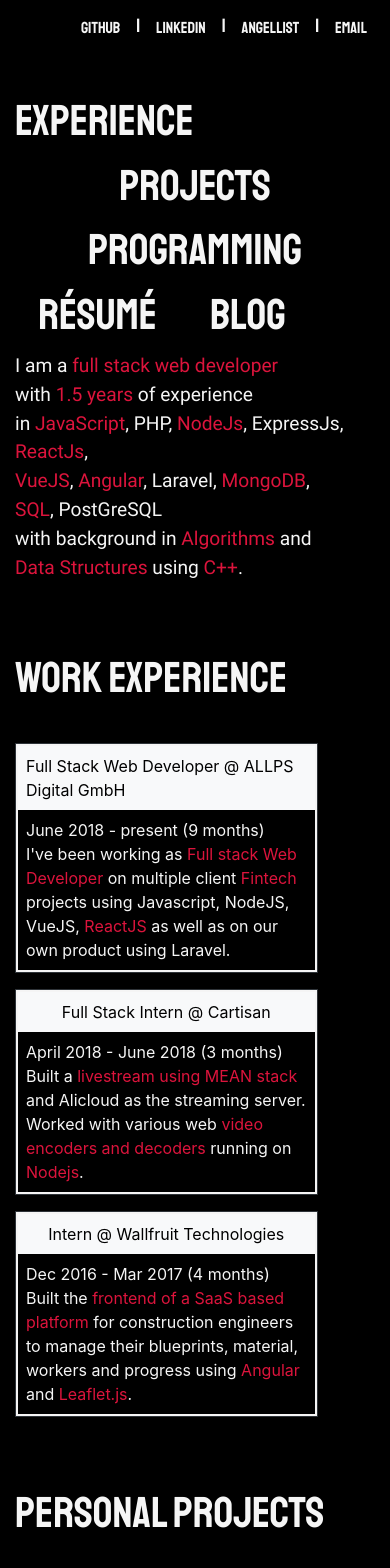
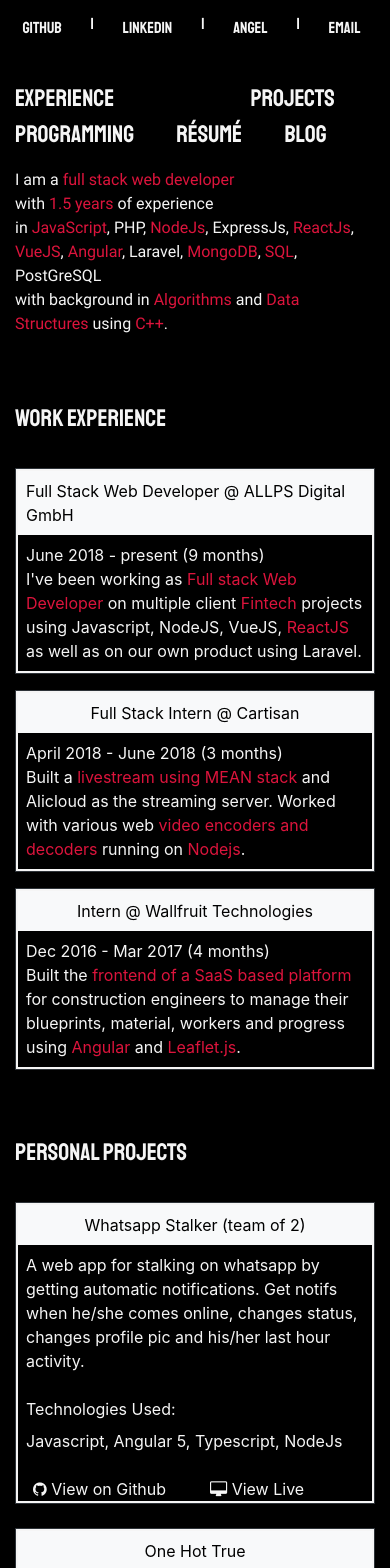
Before and after one commit to strcoder4007/theTownCenter, an Angular app: page / in a window 390 px wide. Shown: the top 1568 px of the page. Built offline with nearby package versions, Linux system fonts and the light colour scheme.

Commit message:
improved Mobile UI:

```diff
--- a/src/app/app.component.html
+++ b/src/app/app.component.html
@@ -1,18 +1,18 @@
 <div class="container-fluid elementToFadeIn">
-    <div class="row mt-3 mr-2">
-      <a class="col offset-md-1 smallFont is-primary staat float-left" href="/"></a>
+    <div class="row mt-3 mr-2 justify-content-around">
+      <a class="col offset-md-1 smallFont is-primary staat float-left d-none d-sm-block" href="/"></a>
       <a class="smallFont is-primary staat float-right ml-3" target="_blank" href="https://github.com/strcoder4007">Github</a>
       <span class="mediumFont staat is-primary float-right ml-3" style="margin-top: -4px">|</span>
       <a class="smallFont is-primary staat float-right ml-3" target="_blank" href="https://www.linkedin.com/in/shubham-singh-15b76951">Linkedin</a>
       <span class="mediumFont staat is-primary float-right ml-3" style="margin-top: -4px">|</span>
-      <a class="smallFont is-primary staat float-right ml-3" target="_blank" href="https://angel.co/shubham-singh-128">AngelList</a>
+      <a class="smallFont is-primary staat float-right ml-3" target="_blank" href="https://angel.co/shubham-singh-128">Angel</a>
       <span class="mediumFont staat is-primary float-right ml-3" style="margin-top: -4px">|</span>
       <a class="smallFont is-primary staat float-right ml-3" target="_blank" href="mailto:mynameshubham@gmail.com">Email</a>
     </div>
 </div>
 
-<div class="container-fluid py-md-5">
-  <div class="row elementToFadeIn mt-5">
+<div class="container-fluid pt-4 py-md-5">
+  <div class="row elementToFadeIn my-3 mt-sm-4">
     <a href="#experience" class="col offset-md-1 is-primary staat largeFont">experience</a>
     <a href="#projects" class="col d-flex justify-content-around is-primary staat largeFont">projects</a>
     <a href="#programming"class="col d-flex justify-content-around is-primary staat largeFont">programming</a>
--- a/src/app/app.component.ts
+++ b/src/app/app.component.ts
@@ -13,11 +13,6 @@
     this.router = router;
   }
 
-  headerClick(header) {
-    this.router.navigateByUrl('#' + header);
-    //alert(header);
-  }
-
   ngOnInit() {
   }
 }
--- a/src/app/home/home.component.html
+++ b/src/app/home/home.component.html
@@ -1,15 +1,17 @@
-<div class="col-11 offset-md-1 p-0">
+
+<div class="col-12 col-sm-11 offset-0 offset-sm-1 p-0">
+
+  <!-----------------INTRO -------------------->
   <p class="roboto mediumFont is-primary">
     I am a <span class="text-crimson">full stack web developer</span> <br>with <span class="text-crimson">1.5 years</span> of experience <br>in <span class="text-crimson">JavaScript</span>, PHP, <span class="text-crimson">NodeJs</span>, ExpressJs, <span class="text-crimson">ReactJs</span>, <br><span class="text-crimson">VueJS</span>, <span class="text-crimson">Angular</span>, Laravel, <span class="text-crimson">MongoDB</span>, <span class="text-crimson">SQL</span>, PostGreSQL <br>with background in <span class="text-crimson">Algorithms</span> and <span class="text-crimson">Data Structures</span> using <span class="text-crimson">C++</span>.
   </p>
 
+    <!-------------------------WORK EXP ------------------------------>
   <div>
     <p id="experience" class="mynavOptions largeFont staat is-primary pt-5 pb-3">work experience</p>
-
-
-    <div class="row gutter-0 d-flex justify-content-around">
-      <div class="col-sm-4 mb-3">
-        <div class="col-11 bg-dark card p-0">
+    <div class="row gutter-0 d-flex justify-content-start">
+      <div class="col-sm-6 col-lg-4 mb-3">
+        <div class="col-12 col-sm-11 bg-dark card p-0">
           <div class="card-body bg-black p-0 bg-">
             <div class="row gutter-0 w-100 bg-light d-flex justify-content-around">
               <p class="smallFont is-secondary Roboto m-0 p-2 align-self-center">Full Stack Web Developer @ ALLPS Digital GmbH</p>
@@ -20,8 +22,8 @@
           </div>
         </div>
       </div>
-      <div class="col-sm-4 mb-3">
-        <div class="col-11 bg-dark card p-0">
+      <div class="col-sm-6 col-lg-4 mb-3">
+        <div class="col-12 col-sm-11 bg-dark card p-0">
           <div class="card-body bg-black p-0 bg-">
             <div class="row gutter-0 w-100 bg-light d-flex justify-content-around">
               <p class="smallFont is-secondary Roboto m-0 p-2 align-self-center">Full Stack Intern @ Cartisan</p>
@@ -32,8 +34,8 @@
           </div>
         </div>
       </div>
-      <div class="col-sm-4 mb-3">
-        <div class="col-11 bg-dark card p-0">
+      <div class="col-sm-6 col-lg-4 mb-3">
+        <div class="col-12 col-sm-11 bg-dark card p-0">
           <div class="card-body bg-black p-0 bg-">
             <div class="row gutter-0 w-100 bg-light d-flex justify-content-around">
               <p class="smallFont is-secondary Roboto m-0 p-2 align-self-center">Intern @ Wallfruit Technologies</p>
@@ -47,12 +49,14 @@
     </div>
   </div>
 
+
+  <!-------------------------WORK EXP ------------------------------>
   <p id="projects" class="mynavOptions largeFont staat is-primary pt-5 pb-3">personal projects</p>
 
 <!--------------------------------1st -------------------------------- -->
-  <div class="row gutter-0 d-flex justify-content-around">
-      <div class="col-sm-4 mb-4" *ngFor="let project of myProjects1; let i = index">
-        <div class="col-11 bg-dark card p-0">
+  <div class="row gutter-0 d-flex justify-content-start">
+      <div class="col-sm-6 col-lg-4 mb-4" *ngFor="let project of myProjects1; let i = index">
+        <div class="col-12 col-sm-11 bg-dark card p-0">
           <div class="card-body bg-black p-0">
             <div class="row gutter-0 w-100 bg-light d-flex justify-content-around">
               <p class="smallFont is-secondary Roboto m-0 p-2 align-self-center">{{project.heading}}</p>
@@ -88,7 +92,7 @@
 <!--------------------------------2nd -------------------------------- -->
   <div *ngIf="loadFirst" class="row gutter-0 d-flex justify-content-around elementToFadeIn">
       <div class="col-sm-4 mb-4" *ngFor="let project of myProjects2; let i = index">
-        <div class="col-11 bg-dark card p-0">
+        <div class="col-12 col-sm-11 bg-dark card p-0">
           <div class="card-body bg-black p-0">
             <div class="row gutter-0 w-100 bg-light d-flex justify-content-around">
               <p class="smallFont is-secondary Roboto m-0 p-2 align-self-center">{{project.heading}}</p>
@@ -132,7 +136,7 @@
   <p id="programming" class="mynavOptions largeFont staat is-primary pt-5 pb-3">algorithmic programming</p>
 <div class="row gutter-0">
   <div class="col-sm-7 smallFont is-primary Roboto">
-    I participate in contests based on algorithms, <br>data structures and mathematics using C++ as my primary language. <br>All my stats can be found in my profiles on various competitive programming websites.
+    I participate in <span class="text-crimson">contests</span> based on <span class="text-crimson">algorithms</span>, <br><span class="text-crimson">data structures</span> and <span class="text-crimson">mathematics</span> using <span class="text-crimson">C++</span> as my primary language. <br>All my stats can be found in my profiles on various competitive programming websites.
   </div>
   <div class="col-sm-5">
     <p class="mediumFont staat is-primary m-0">Profiles:</p>
--- a/src/app/home/home.component.ts
+++ b/src/app/home/home.component.ts
@@ -35,7 +35,7 @@
     processJson() {
         this.getposts().subscribe((projects) => {
             this.myProjects = projects;
-            console.log(this.myProjects);
+            // console.log(this.myProjects);
             for (let i  = 0; i < this.myProjects.length; i++) {
                 for (let j = 0; j < this.myProjects[i].tech.length - 1; j++) {
                     this.myProjects[i].tech[j] = this.myProjects[i].tech[j] + ',';
--- a/src/styles.css
+++ b/src/styles.css
@@ -27,10 +27,10 @@
   font-size: 1rem;
 }
 .mediumFont {
-  font-size: 1.2rem;
+  font-size: 1rem;
 }
 .largeFont {
-  font-size: 2.7rem;
+  font-size: 1.5rem;
 }
 .is-primary {
   color: whitesmoke;
@@ -47,6 +47,21 @@
 }
 .card-body {
   border: 2px solid whitesmoke;
+}
+
+
+@media (min-width: 992px) {
+  .largeFont {
+    font-size: 2rem;
+  }
+  .mediumFont {
+    font-size: 1.2rem;
+  }
+}
+@media (min-width: 1200px) {
+  .largeFont {
+    font-size: 2.5rem;
+  }
 }
 
 ::-webkit-scrollbar {
```
